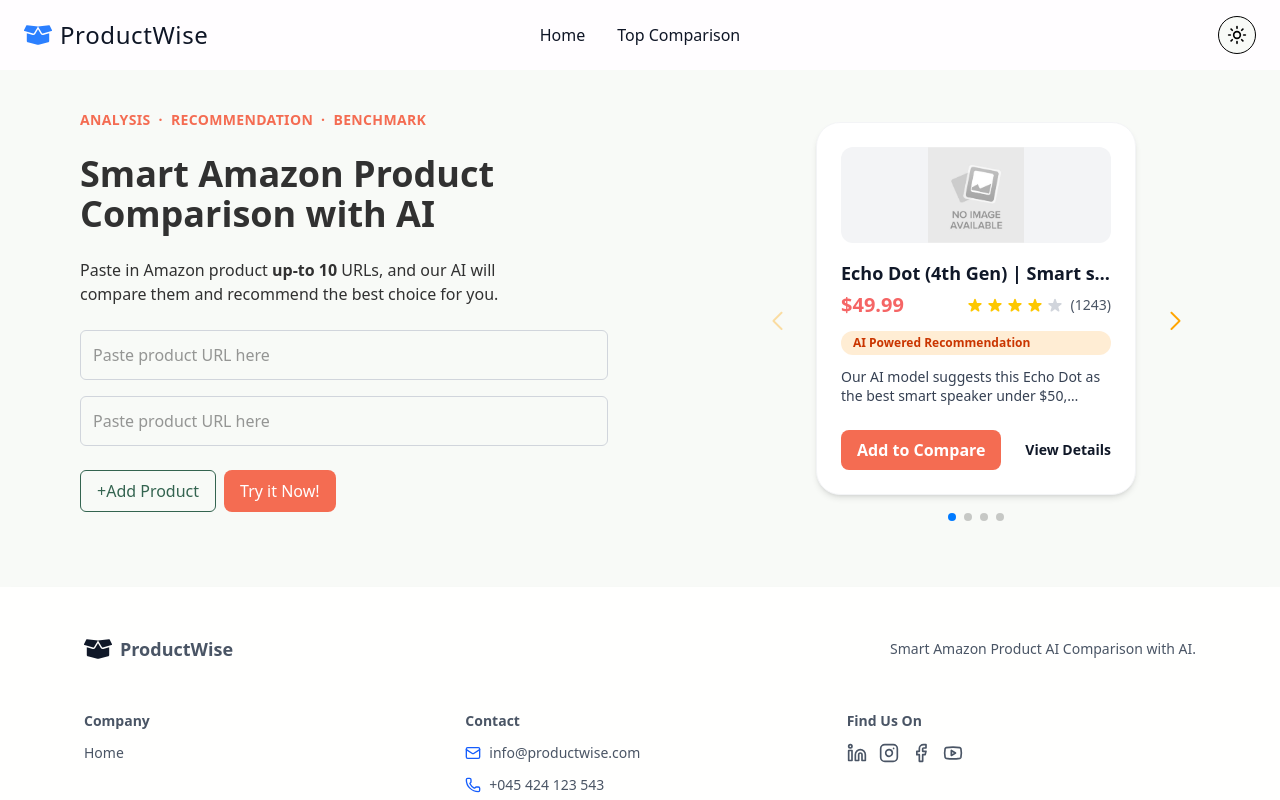
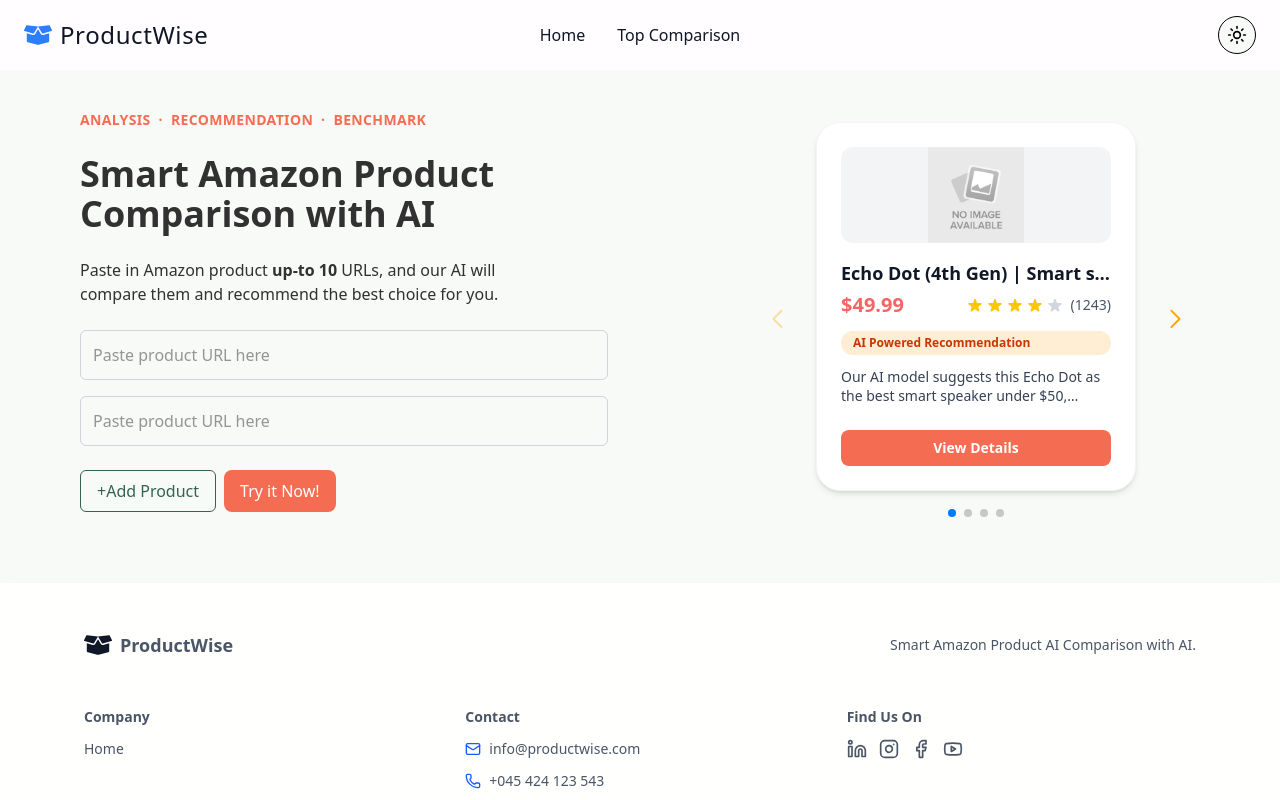
Before and after one commit to sayidmabrur/amazon-comparison-AI, a Next.js app: page / in a window 1280 px wide. Shown: the top 800 px of the page. Built offline with nearby package versions, Linux system fonts and the light colour scheme.

Commit message:
fix somet hing

```diff
--- a/src/components/ui/LessonBookCard.tsx
+++ b/src/components/ui/LessonBookCard.tsx
@@ -57,11 +57,11 @@ export default function LessonBookCard({ product }: { product: Product }) {
             </p>
 
             {/* Actions */}
-            <div className="flex justify-between items-center">
-                <button className="submit-button hover:bg-orange-700 text-white rounded-lg px-4 py-2 font-semibold transition">
+            <div className="flex justify-center items-center">
+                {/* <button className="submit-button hover:bg-orange-700 text-white rounded-lg px-4 py-2 font-semibold transition">
                     Add to Compare
-                </button>
-                <button className="hover:underline font-semibold text-sm">
+                </button> */}
+                <button className="rounded-lg w-100 submit-button hover:underline font-semibold text-sm">
                     View Details
                 </button>
             </div>
```
